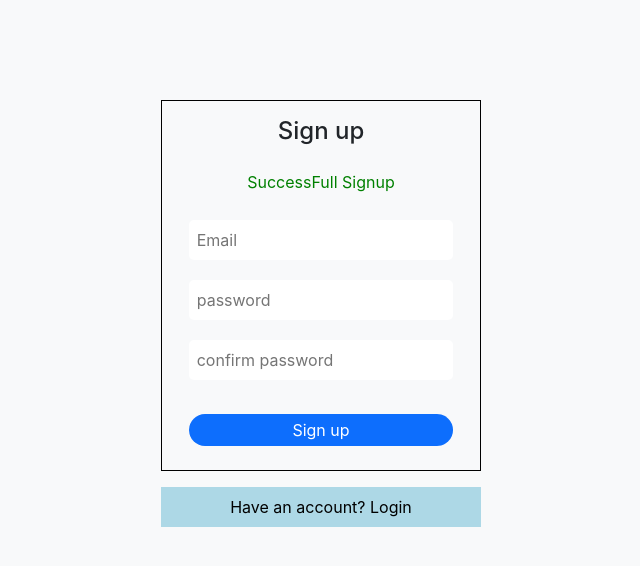
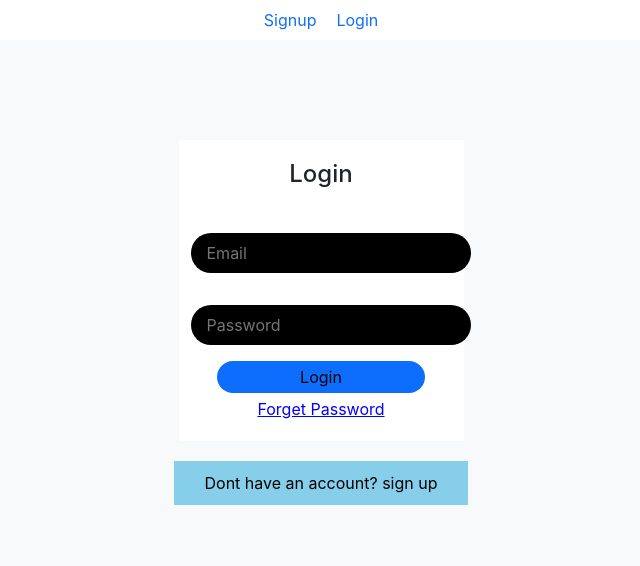
Before and after one commit to 99himesh/Mailbox, a React (Create React App) app: page /login in a window 1280 px wide. Shown: the top 566 px of the page, without its empty margins (319-959 px from the left). Built offline with nearby package versions, Linux system fonts and the light colour scheme.

Commit message:
login page

```diff
--- a/package.json
+++ b/package.json
@@ -8,7 +8,9 @@
     "@testing-library/react": "^13.4.0",
     "@testing-library/user-event": "^13.5.0",
     "firebase": "^9.16.0",
+    "jodit-react": "^1.3.32",
     "react": "^18.2.0",
+    "react-bootstrap": "^2.7.0",
     "react-dom": "^18.2.0",
     "react-redux": "^8.0.5",
     "react-router-dom": "^6.8.0",
--- a/src/App.js
+++ b/src/App.js
@@ -1,12 +1,31 @@
 import logo from './logo.svg';
 import './App.css';
+import React from 'react';
 import SignUp from './component/pages/Signuppage/signup';
+import LoginPage from './component/pages/Loginpage/login';
+import { useSelector } from 'react-redux';
+import { Navigate, Route, Routes } from 'react-router-dom';
+import Header from './component/Header/header';
+import Welcome from './component/pages/welcome/welcome';
+// import TextEditor from './component/texteditor/texteditor';
 
 function App() {
+  // const ifLoggedIn=useSelector(state=>state.auth.loggedIn);
+
   return (
-    <>
-     <SignUp/>
-    </>
+      <>
+
+        <Header/>
+        <Routes>
+         <Route path='/signup'   element={ <SignUp/>}></Route>
+         <Route   path="*" element={<Navigate  to='/signup'/>}> </Route>
+         <Route path='/login'   element={ <LoginPage/>}></Route>
+         <Route path="/welcome" element={<Welcome/>}></Route>
+
+        </Routes>
+
+
+      </>
   );
 }
 
--- /dev/null
+++ b/src/component/Header/header.js
@@ -0,0 +1,27 @@
+import { Container, Nav, Navbar } from "react-bootstrap";
+import { Link } from "react-router-dom";
+
+
+const Header=()=>{
+    return (
+        <Navbar>
+        <Container  >
+          <Nav  style={{margin:'0 auto' }}>
+         <Link to="/signup"  style={{textDecoration:'none' ,padding:'0 10px'}}  >
+              Signup
+            </Link>
+           <Link to="/login" style={{textDecoration:'none',padding:'0 10px'}} >
+              Login
+            </Link>
+            {/* <div className='float-end  text-end' style={{margin:'0 auto'}}>
+                <button onClick={logOutHandler} style={{background:'rgb(160,82,45)',color:'white',border:'0',borderRadius:'5px'}} >logout</button>
+             </div> */}
+
+          </Nav>
+        </Container>
+      </Navbar>
+    )
+
+}
+
+export default Header;
--- a/src/component/pages/Loginpage/login.js
+++ b/src/component/pages/Loginpage/login.js
@@ -0,0 +1,94 @@
+import { useRef } from "react";
+import {  useNavigate } from "react-router-dom";
+
+
+
+
+
+const LoginPage = () => {
+    const navigate=useNavigate();
+
+    const emailInputRef=useRef();
+    const passwordinputref=useRef();
+
+    const loginHandler=async(e)=>{
+        e.preventDefault();
+        const enterdemail=emailInputRef.current.value;
+        const enteredpassword=passwordinputref.current.value;
+
+        try { const response=await fetch('https://identitytoolkit.googleapis.com/v1/accounts:signInWithPassword?key=AIzaSyDOBKsBkoQ9LTBCmp3LobdP7sg6C7JCzRM',{
+            method:"post",
+            body:JSON.stringify({
+                 email:enterdemail,
+                 password:enteredpassword,
+                 returnSecureToken:true
+
+            }),
+            header: {
+                "content-Type": "application/json",
+              },
+         })
+         const transformedResponse= await response.json();
+         if(response.ok){
+            navigate("/welcome")
+            console.log("logged in");
+         }else{
+            const errormessage="Authentication failed";
+            if(transformedResponse.error.message){
+                errormessage=transformedResponse.error.message;
+            }
+         }
+        }catch(err){
+            alert(err.message);
+        }
+
+
+    }
+
+
+
+
+
+
+
+
+
+    const signUpChangeHandler=()=>{
+        navigate("/signup")
+    }
+
+
+    return (
+        <div>
+            <div className="container  bg-light text-center" style={{ padding: '100px 0' }}>
+                <div className="row  " style={{ width: '25%', margin: '0 auto', background: 'white' }}>
+                    <h4 style={{ padding: '20px 0' }}>Login</h4>
+                    {/* {error && <p>please fill all field</p>} */}
+                    <form onSubmit={loginHandler}>
+                        <div >
+                            <input ref={emailInputRef} className="my-3 px-3 py-2" style={{ background: 'black', color: 'white', borderRadius: '20px', border: '0' }} type="email" placeholder="Email"></input>
+                        </div>
+                        <div>
+                            <input ref={passwordinputref} className="my-3 px-3 py-2" style={{ background: 'black', borderRadius: '20px', color: 'white', border: '0' }} type="password" placeholder="Password"></input>
+                        </div>
+
+                        <div>
+                            <button className="bg-primary  p-1" style={{ width: '80%', margin: '0 auto', border: '0', borderRadius: '20px' }}>Login</button>
+                            <p className="py-1" style={{ color: 'blue', textDecoration: 'underline' }}>Forget Password</p>
+                        </div>
+
+                    </form>
+                </div>
+                <div>
+                    <button onClick={signUpChangeHandler} style={{ background: 'skyblue', border: '0', padding: '10px 30px', margin: '20px 0' }}>Dont have an account? sign up</button>
+                </div>
+            </div>
+        </div>);
+
+
+
+
+
+
+}
+export default LoginPage;
--- a/src/component/pages/Signuppage/signup.js
+++ b/src/component/pages/Signuppage/signup.js
@@ -1,7 +1,7 @@
 
 import { createUserWithEmailAndPassword, updateProfile } from "firebase/auth";
 import React,{useState,useRef} from "react";
-// import {Navigate, useNavigate} from 'react-router-dom'
+import {Navigate, useNavigate} from 'react-router-dom'
 
 const SignUp = () => {
     const [error,setError]=useState(false);
@@ -9,7 +9,7 @@ const SignUp = () => {
     const emailinputref=useRef("");
     const passwordinputref=useRef("");
     const confirmpasswordref=useRef("");
-//     const navigate=useNavigate();
+    const navigate=useNavigate();
 
 const submitHandler= async(event)=>{
     event.preventDefault();
@@ -37,8 +37,8 @@ const submitHandler= async(event)=>{
   })
   const transformedResponse= await response.json();
   if(response.ok){
-//     navigate("/login")
-console.log("successs");
+    navigate("/login")
+console.log("User has successfully signed up");
   }else{
      const errormessage="Authentication failed";
      if(transformedResponse.error.message){
@@ -50,7 +50,7 @@ console.log("successs");
  }
 }
 const logInHandler=()=>{
-//    navigate('/login')
+   navigate('/login')
 }
     return (<div>
         <div className="container-fluid  bg-light text-center" style={{ padding: '100px 0' }}>
--- /dev/null
+++ b/src/component/pages/welcome/welcome.js
@@ -0,0 +1,10 @@
+const Welcome=()=>{
+  return (
+       <div  className="container-fluid" >
+         <div className="row d-start">
+            <h5>Welcome to MailBox Client !!!</h5>
+         </div>
+       </div>
+  )
+}
+export default Welcome;
--- a/src/component/store/Authslice.js
+++ b/src/component/store/Authslice.js
@@ -1,11 +1,11 @@
 import { createSlice } from "@reduxjs/toolkit";
 
 const initialState={loggedIn:!!localStorage.getItem('token'),token:localStorage.getItem('token'),userId:localStorage.getItem('uID') };
-
- const AuthSlice=  createSlice({
+ const AuthSlice= createSlice({
    name:'Auth',
    initialState,
    reducers:{
+
      IsLoggedIn(state,action){
           state.token=action.tkn;
           localStorage.setItem('token', action.payload.tkn);
@@ -21,7 +21,7 @@ const initialState={loggedIn:!!localStorage.getItem('token'),token:localStorage.
         state.loggedIn=false;
       },
    }
-})
+});
 
 export const  AuthAction=AuthSlice.actions;
 export default AuthSlice.reducer;
--- /dev/null
+++ b/src/component/texteditor/texteditor.js
@@ -0,0 +1,24 @@
+import JoditEditor from "jodit-react";
+import { useRef, useState } from "react";
+const TextEditor = (props) => {
+    const editorRef = useRef(null);
+    const [content, setContent] = useState('');
+    const onChangeHandler = (newContent) => {
+        setContent(newContent);
+        console.log(content);
+    }
+    return (
+        <div className={props.className}>
+            <JoditEditor
+                ref={editorRef}
+                value={content}
+                tabIndex={1} // tabIndex of textarea
+                onBlur={newContent => setContent(newContent)} // preferred to use only this option to update the content for performance reasons
+                onChange={onChangeHandler}
+            />
+        </div>
+    )
+}
+
+
+export default TextEditor;
--- a/src/index.js
+++ b/src/index.js
@@ -5,14 +5,16 @@ import App from './App';
 import reportWebVitals from './reportWebVitals';
 import store from './component/store';
 import { Provider } from 'react-redux';
+import { BrowserRouter } from 'react-router-dom';
 
 const root = ReactDOM.createRoot(document.getElementById('root'));
 root.render(
   <Provider  store={store}>
-
+  <BrowserRouter>
   <React.StrictMode>
        <App />
   </React.StrictMode>
+  </BrowserRouter>
   </Provider>
 
 );
```
Also changed, not shown: 1 other file (tests, documents, lock files or other folders).
